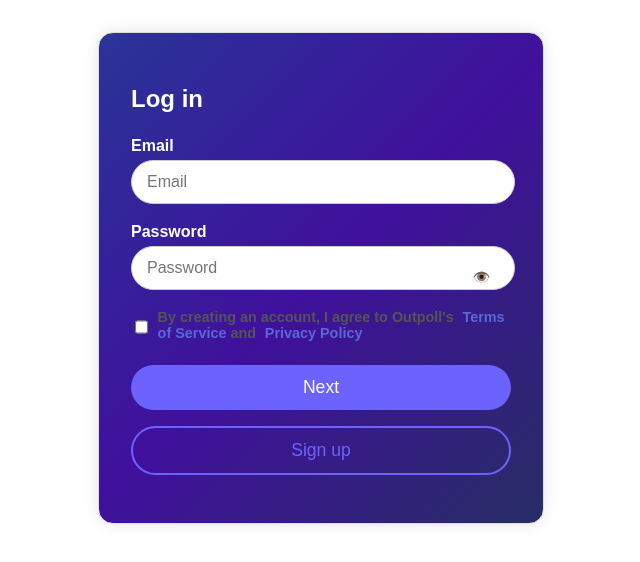
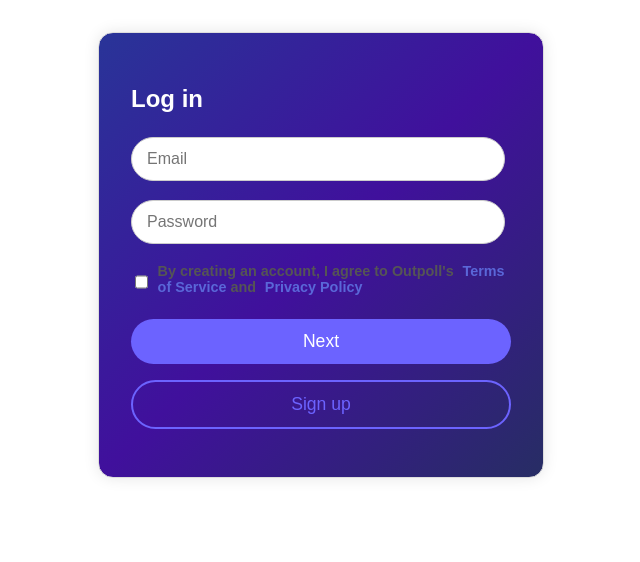
Before and after one commit to Granondo/evil-martians-login-form, a SvelteKit app: page / in a window 1280 px wide. Shown: the top 562 px of the page, without its empty margins (319-959 px from the left). Built offline with nearby package versions, Linux system fonts and the light colour scheme.

Commit message:
update style

```diff
--- a/src/routes/+page.svelte
+++ b/src/routes/+page.svelte
@@ -1,9 +1,8 @@
 <script>
-
 	let email = '';
 	let password = '';
 	let acceptedTerms = false;
-    let passwordVisible = false;
+	// let passwordVisible = false;
 	let errorMessage = '';
 
 	async function handleSubmit() {
@@ -21,10 +20,49 @@
 		alert(`Email: ${email}\nPassword: ${password}`);
 	}
 
-    function togglePasswordVisibility() {
-      passwordVisible = !passwordVisible;
-    }
+	// function togglePasswordVisibility() {
+	// 	passwordVisible = !passwordVisible;
+	// }
 </script>
+
+<form class="login-form" on:submit|preventDefault={handleSubmit} aria-label="Login form">
+	<h2>Log in</h2>
+
+	{#if errorMessage}
+		<div role="alert" class="error-message">{errorMessage}</div>
+	{/if}
+
+	<input
+		id="email"
+		type="email"
+		placeholder="Email"
+		bind:value={email}
+		required
+		aria-required="true"
+	/>
+
+	<input
+		id="password"
+		type="password"
+		placeholder="Password"
+		bind:value={password}
+		required
+		aria-required="true"
+		aria-describedby="toggle-password-visibility"
+	/>
+
+	<div class="checkbox-group">
+		<input id="terms" type="checkbox" bind:checked={acceptedTerms} aria-required="true" />
+		<label for="terms">
+			By creating an account, I agree to Outpoll's
+			<a href="#" class="links" aria-label="Terms of Service">Terms of Service</a> and
+			<a href="#" class="links" aria-label="Privacy Policy">Privacy Policy</a>
+		</label>
+	</div>
+
+	<button type="submit">Next</button>
+	<button type="button" class="sign-up">Sign up</button>
+</form>
 
 <style>
 	.login-form {
@@ -32,11 +70,11 @@
 		margin: 2rem auto;
 		padding: 2rem;
 		border-radius: 15px;
-      background: linear-gradient(135deg, #293498, #40109C, #272D64);
-      box-shadow: 0 0 15px rgba(0,0,0,0.1);
+		background: linear-gradient(135deg, #293498, #40109c, #272d64);
+		box-shadow: 0 0 15px rgba(0, 0, 0, 0.1);
 		border: 1px solid #ddd;
 		font-family: Arial, sans-serif;
-      color: #fff
+		color: #fff;
 	}
 
 	h2 {
@@ -49,10 +87,10 @@
 		font-weight: 600;
 	}
 
-    input[type="email"],
-    input[type="password"],
-    input[type="text"] {
-      width: 22rem;
+	input[type='email'],
+	input[type='password']{
+		/* width: 22rem; */
+    width: 90%;
 		padding: 12px 15px;
 		margin-bottom: 1.2rem;
 		border-radius: 30px;
@@ -60,39 +98,10 @@
 		font-size: 1rem;
 		transition: border-color 0.2s;
 	}
-    input[type="email"]:focus,
-    input[type="password"]:focus,
-    input[type="text"]:focus {
+	input[type='email']:focus,
+	input[type='password']:focus {
 		border-color: #5a67d8; /* немного синий */
 		outline: none;
-    }
-
-    .password-container {
-      position: relative;
-    }
-
-    .toggle-visibility {
-      position: absolute;
-      right: 15px;
-      top: 50%;
-      transform: translateY(-50%);
-      cursor: pointer;
-      color: #666;
-      font-size: 0.9rem;
-      user-select: none;
-      background: none;
-      border: none;
-      padding: 0;
-      margin: 0;
-      height: 2em;
-      width: 2em;
-      display: flex;
-      align-items: center;
-      justify-content: center;
-    }
-    .toggle-visibility:focus {
-      outline: 2px solid #5a67d8;
-      outline-offset: 2px;
 	}
 
 	.checkbox-group {
@@ -103,7 +112,7 @@
 		align-items: center;
 	}
 
-    .checkbox-group input[type="checkbox"] {
+	.checkbox-group input[type='checkbox'] {
 		margin-right: 0.6rem;
 		width: 18px;
 		height: 18px;
@@ -147,49 +156,3 @@
 		color: #fff;
 	}
 </style>
-
-  <form class="login-form" on:submit|preventDefault={handleSubmit} aria-label="Login form">
-    <h2>Log in</h2>
-
-    {#if errorMessage}
-      <div role="alert" class="error-message">{errorMessage}</div>
-    {/if}
-
-    <label for="email">Email</label>
-    <input id="email" type="email" placeholder="Email" bind:value={email} required aria-required="true" />
-
-    <label for="password">Password</label>
-    <div class="password-container">
-      <input
-        id="password"
-        type={passwordVisible ? 'text' : 'password'}
-        placeholder="Password"
-        bind:value={password}
-        required
-        aria-required="true"
-        aria-describedby="toggle-password-visibility"
-      />
-      <button
-        id="toggle-password-visibility"
-        type="button"
-        class="toggle-visibility"
-        aria-label={passwordVisible ? 'Hide password' : 'Show password'}
-        on:click={togglePasswordVisibility}
-        tabindex="0"
-      >
-        {passwordVisible ? '🙈' : '👁️'}
-      </button>
-    </div>
-
-    <div class="checkbox-group">
-      <input id="terms" type="checkbox" bind:checked={acceptedTerms} aria-required="true" />
-      <label for="terms">
-        By creating an account, I agree to Outpoll's
-        <a href="#" class="links" aria-label="Terms of Service">Terms of Service</a> and
-        <a href="#" class="links" aria-label="Privacy Policy">Privacy Policy</a>
-      </label>
-    </div>
-
-    <button type="submit">Next</button>
-    <button type="button" class="sign-up">Sign up</button>
-  </form>
```
Lines whose indentation alone changed are shown as unchanged.
